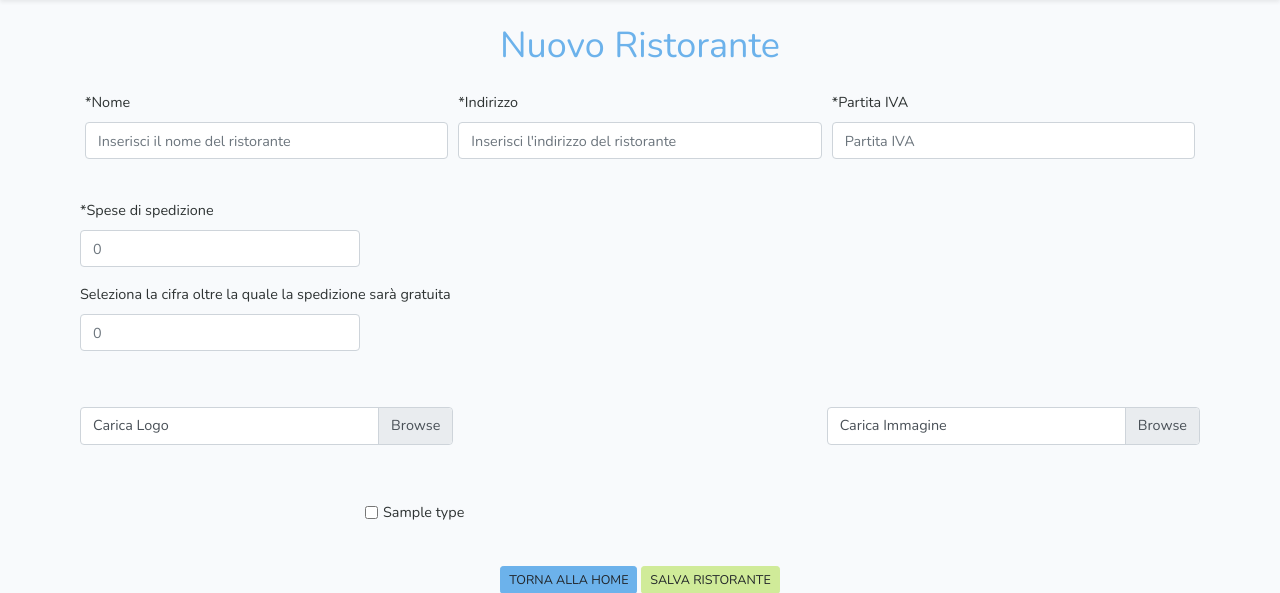
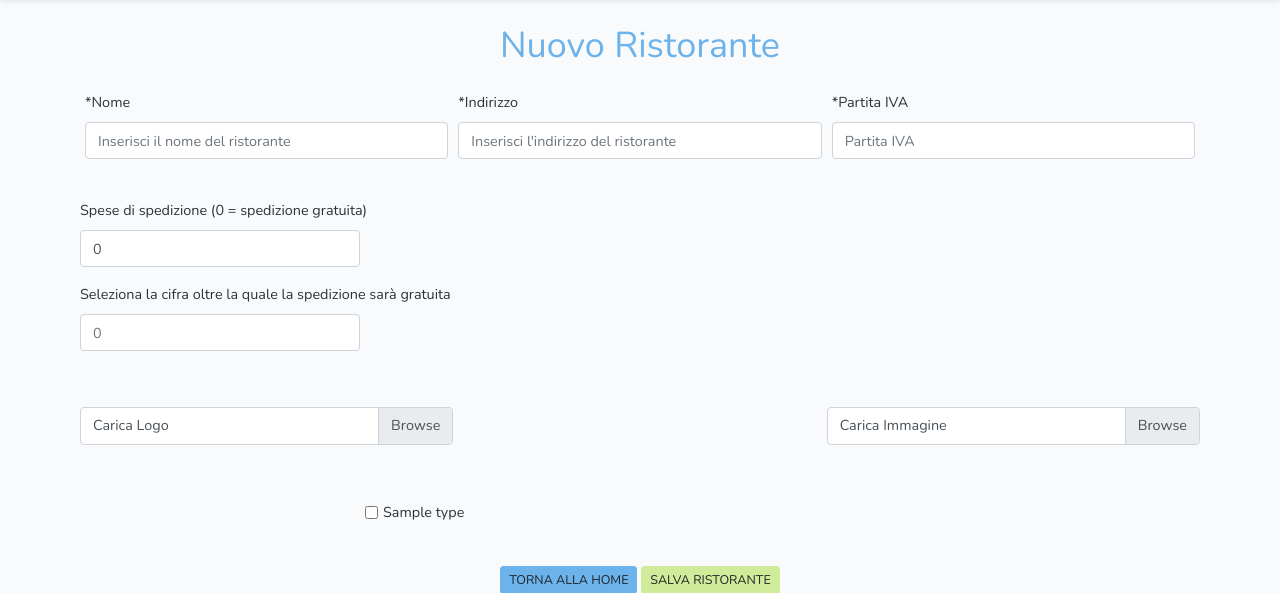
Before and after one commit to gzocchi/proj34-team6, a Laravel app: template resources/views/admin/restaurants/create.blade.php in a window 1280 px wide. Shown: the part 55-648 px from the top of the page. Run offline with Laravel 8, Linux system fonts and the light colour scheme; the template is opened without the code that fills it: most values are stand-ins (such as "Sample title", 1, 10 or a date in 2020); style sheets or scripts are compiled from the project's sources.

Commit message:
mod: spese spedizione restaurant.create

```diff
--- a/resources/views/admin/restaurants/create.blade.php
+++ b/resources/views/admin/restaurants/create.blade.php
@@ -60,13 +60,13 @@
         <div class="form-row flex-column mt-4">
 
             <div class="form-group">
-                <label for="shipping">*Spese di spedizione</label>
+                <label for="shipping">Spese di spedizione (0 = spedizione gratuita)</label>
                 <input type="number"
                 class="form-control col-3 @error('shipping') is-invalid @enderror"
                 id="shipping"
                 placeholder="0"
                 name="shipping"
-                value="{{ old('shipping') }}"
+                value="{{ old('shipping', 0) }}"
                 min="0"
                 max="99"
                 step="0.01"
```
